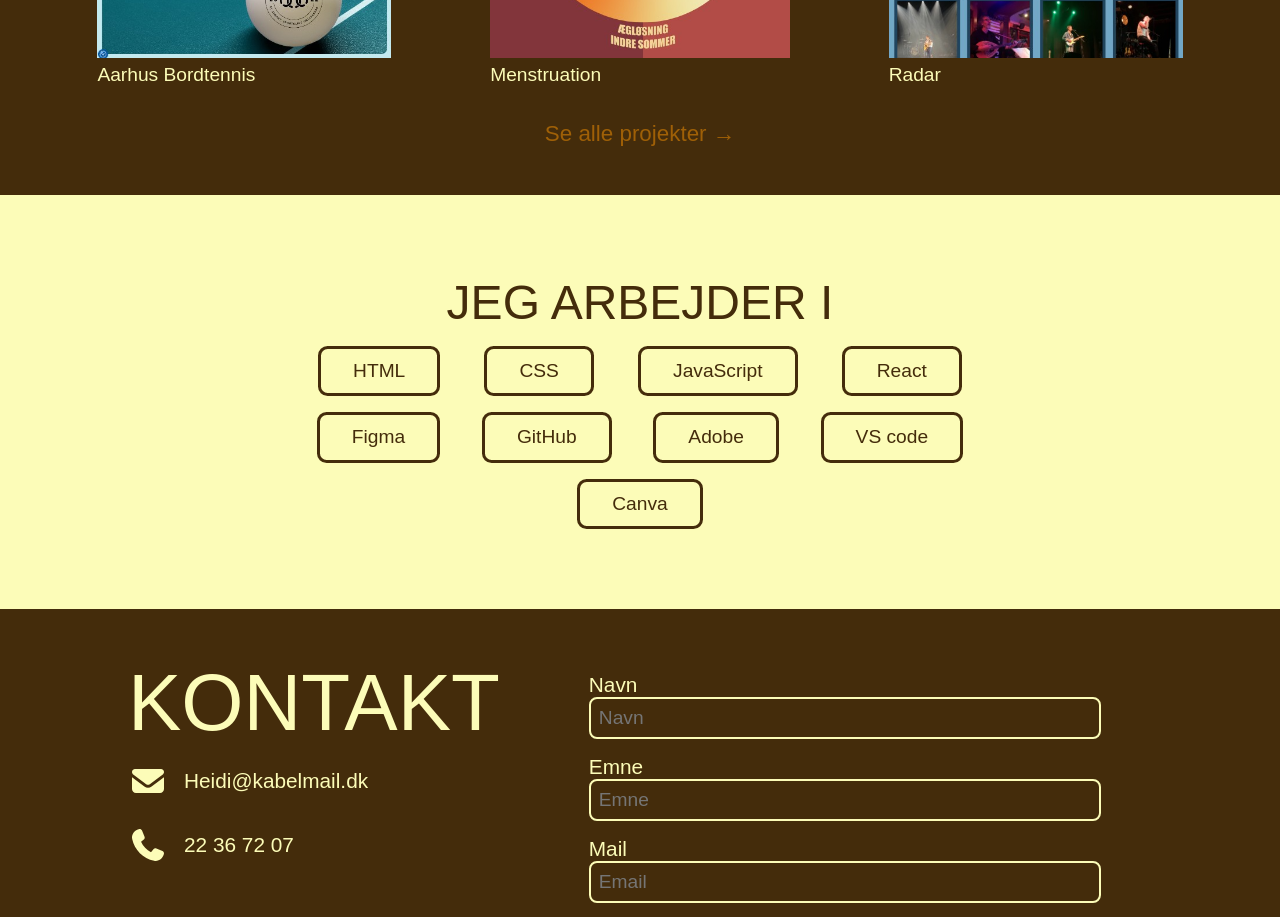
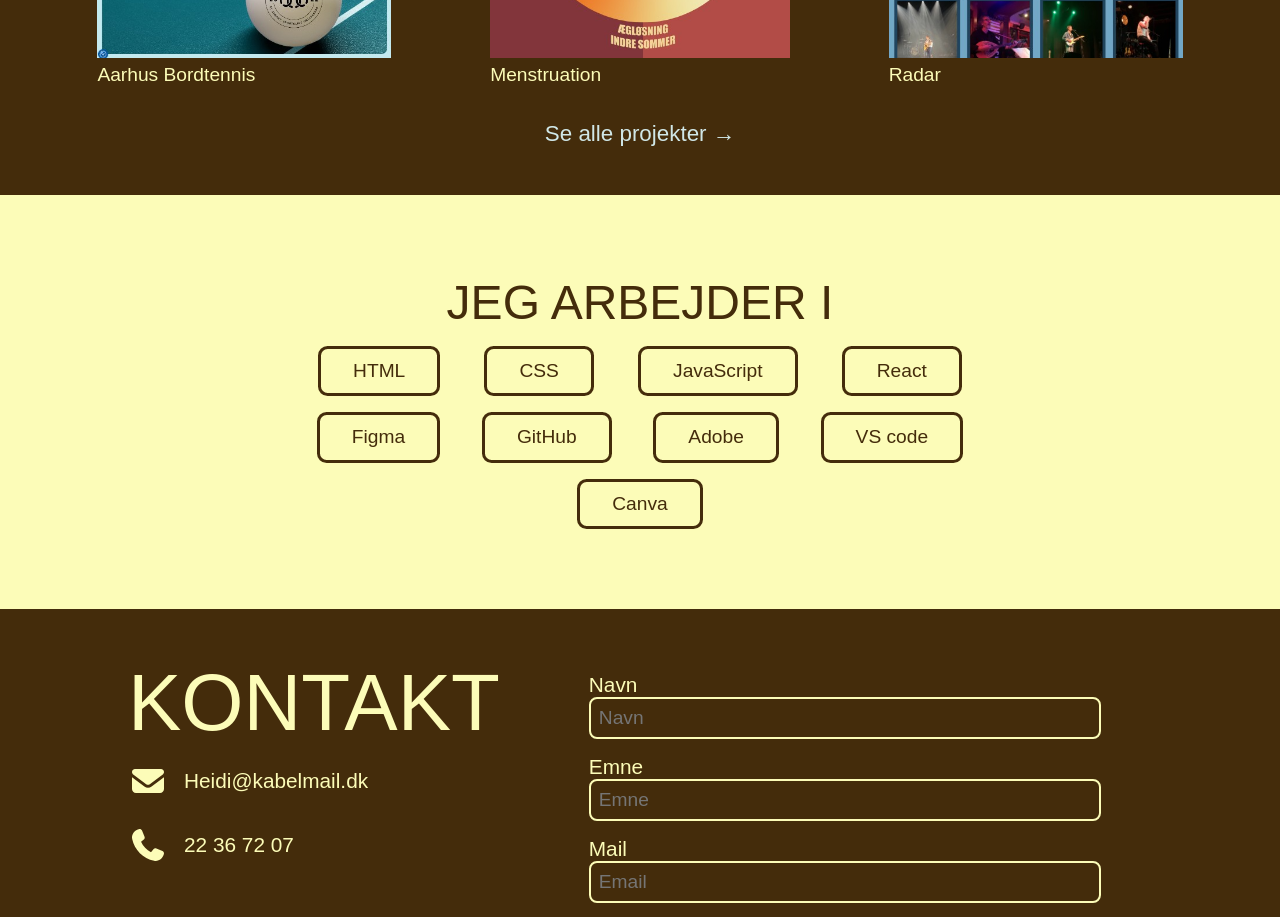
Before and after one commit to Heidi-Astrup/Heidi-Astrup.github.io, a React (Vite) app: page / in a window 1280 px wide. Shown: the part 1060-1977 px from the top of the page. Built offline with nearby package versions, Linux system fonts and the light colour scheme; a web font is replaced by a local one.

Commit message:
back to light blue

```diff
--- a/src/index.css
+++ b/src/index.css
@@ -8,7 +8,7 @@
   --morkBlaa: #442c0b;
   /*--lysBlaa: #d0e7e7;
 */
-  --lysBlaa: #9f6007;
+  --lysBlaa: #d0e7e7;
   --rod: #752222;
   --gul: #fcfcb8;
 }
```
